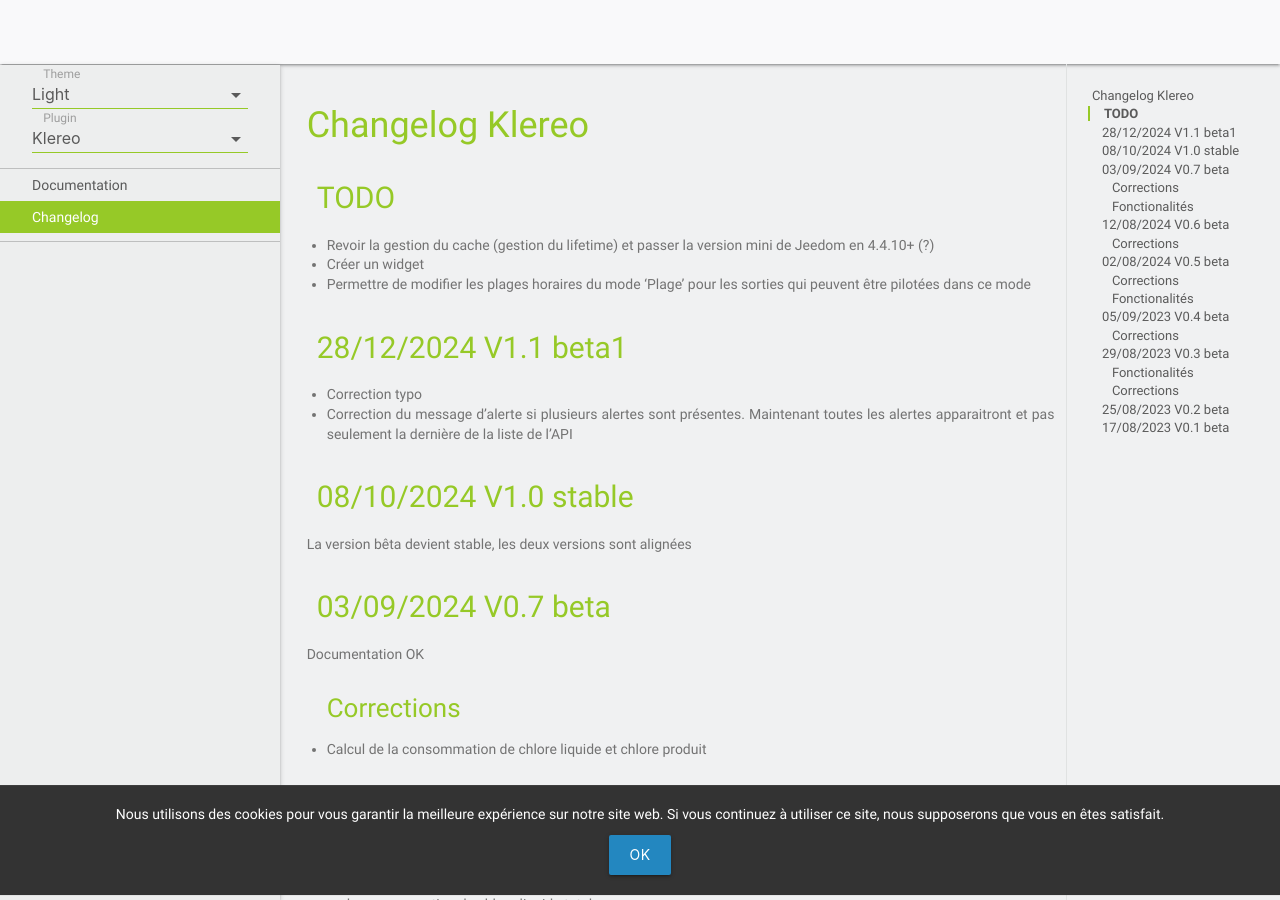
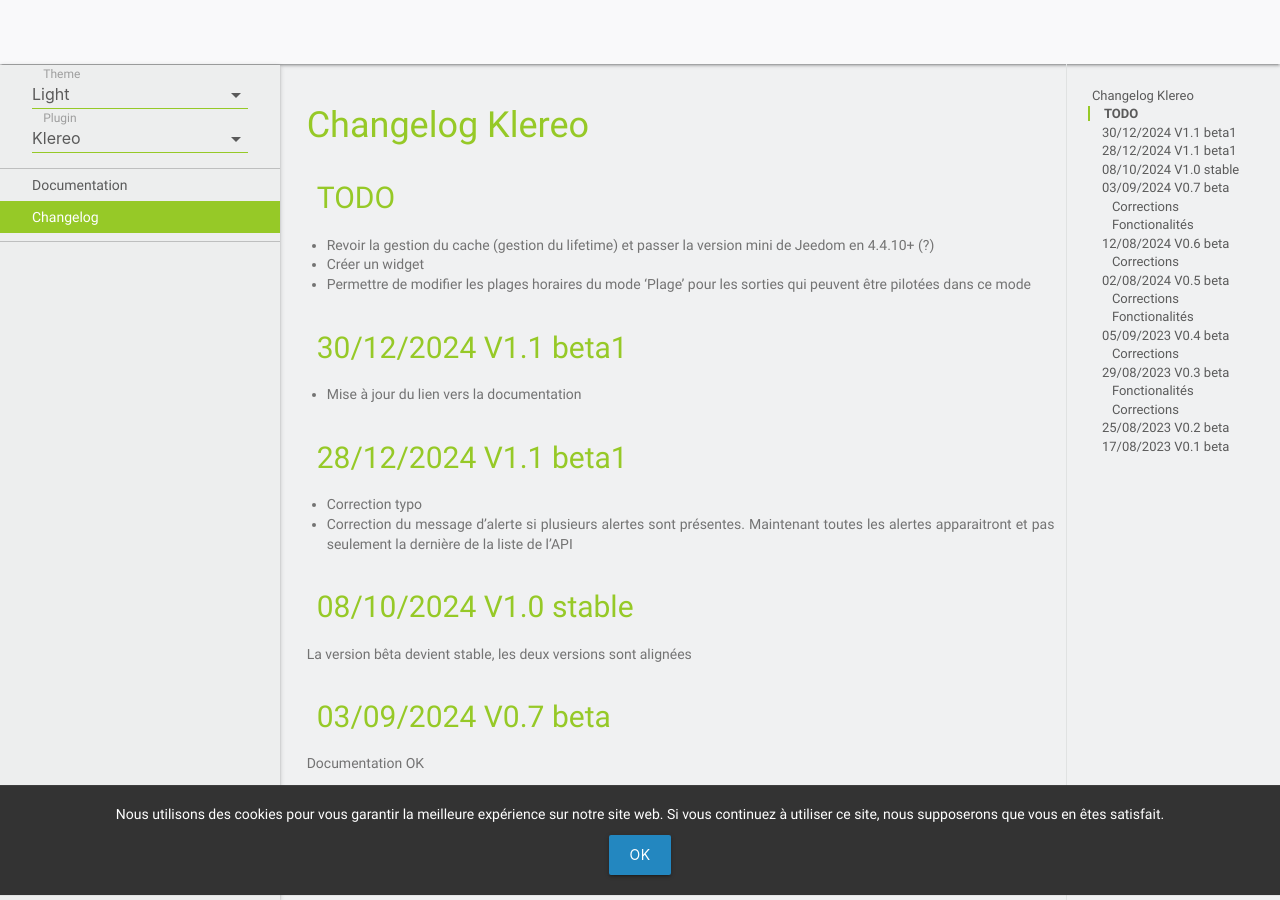
Before and after one commit to MrWaloo/jeedom-plugins-doc, a Jekyll site: the page built from docs/fr_FR/klereo_changelog.md, in a window 1280 px wide and 900 px high. Built offline with Jekyll 4.4.1, drawn with Linux system fonts in a browser that asks for light colours; emoji names are drawn with the system emoji font; our own code applies the rules of GitHub Pages for plain Markdown files.

Commit message:
Update klereo_changelog.md

```diff
--- a/docs/fr_FR/klereo_changelog.md
+++ b/docs/fr_FR/klereo_changelog.md
@@ -4,6 +4,10 @@
 - Revoir la gestion du cache (gestion du lifetime) et passer la version mini de Jeedom en 4.4.10+ (?)
 - Créer un widget
 - Permettre de modifier les plages horaires du mode 'Plage' pour les sorties qui peuvent être pilotées dans ce mode
+
+## 30/12/2024 V1.1 beta1
+
+- Mise à jour du lien vers la documentation
 
 ## 28/12/2024 V1.1 beta1
 
```
